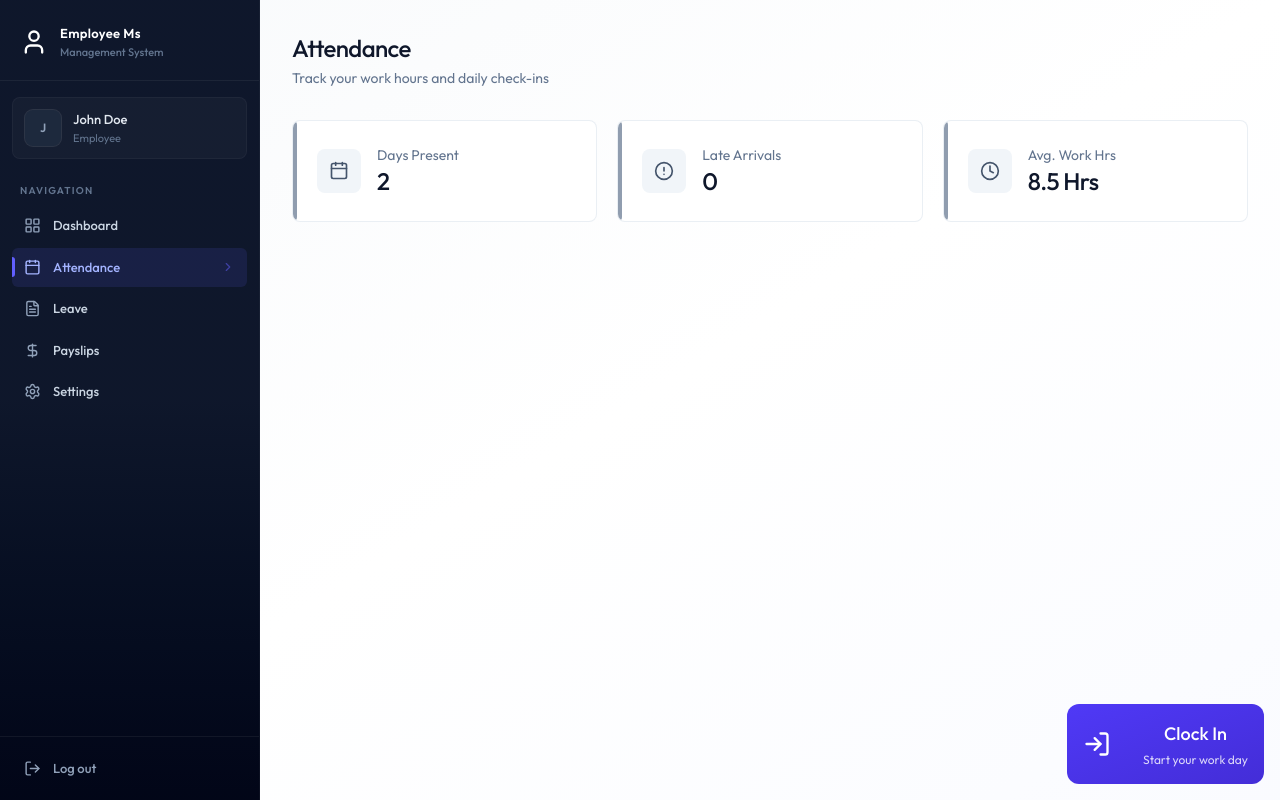
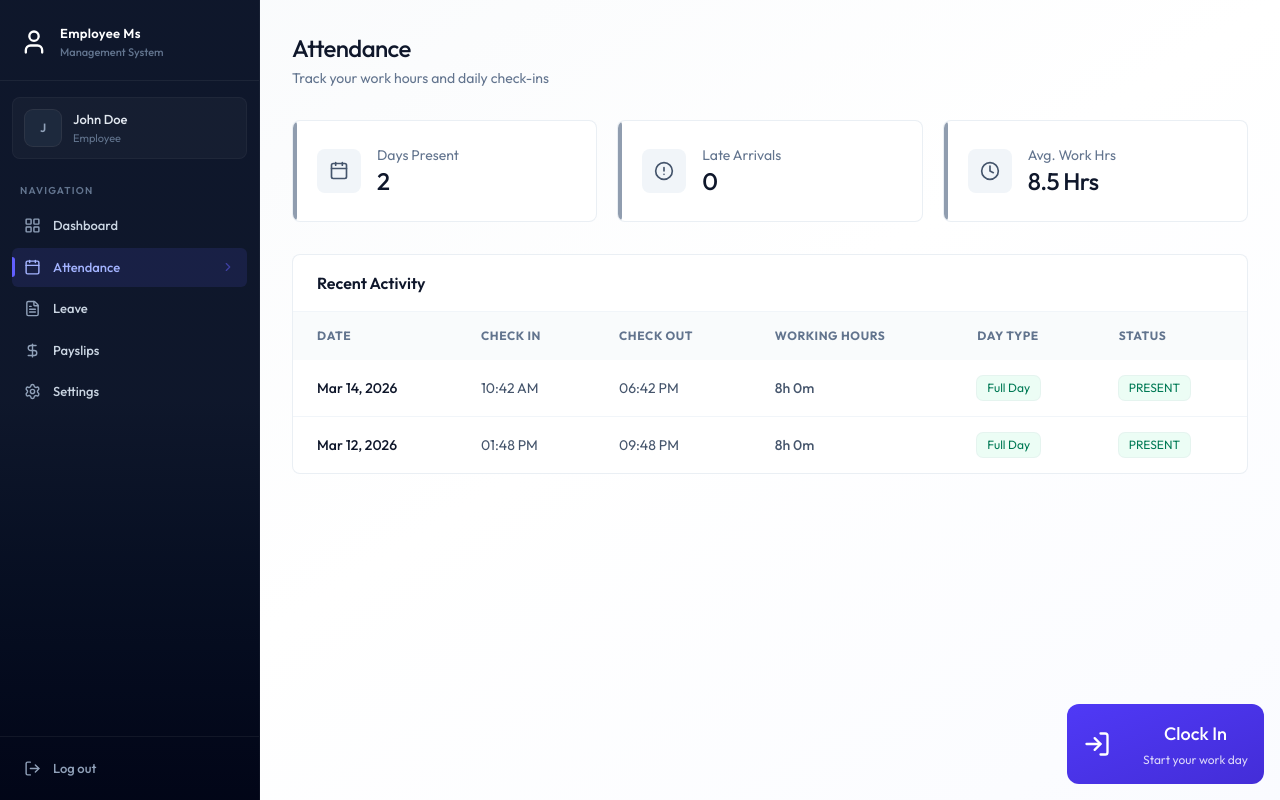
Before and after one commit to sheaf-hassan/employee_management_system, a React (Vite) app in the folder client/: page /attendance in a window 1280 px wide. Built offline with nearby package versions, Linux system fonts and the light colour scheme.

Commit message:
create attendance_history and mount it to the attendance page

```diff
--- a/client/package.json
+++ b/client/package.json
@@ -11,6 +11,7 @@
   },
   "dependencies": {
     "@tailwindcss/vite": "^4.3.1",
+    "date-fns": "^4.4.0",
     "lucide-react": "^1.18.0",
     "react": "^19.2.6",
     "react-dom": "^19.2.6",
--- a/client/src/components/attendance/AttendanceHistory.jsx
+++ b/client/src/components/attendance/AttendanceHistory.jsx
@@ -1,7 +1,69 @@
+import { getDayTypeDisplay, getWorkingHoursDisplay } from "../../assets/assets"
+import {format} from "date-fns"
 
-const AttendanceHistory = () => {
+const AttendanceHistory = ({history}) => {
   return (
-    <div>AttendanceHistory</div>
+    <div className="card overflow-hidden">
+      <div className="px-6 py-4 border-b border-slate-100">
+        <h3 className="font-semibold text-slate-900">Recent Activity</h3>
+      </div>
+      <div className="overflow-x-auto">
+        <table className="table-modern">
+            <thead>
+              <tr>
+                <th className="px-6 py-4">Date</th>
+                <th className="px-6 py-4">Check In</th>
+                <th className="px-6 py-4">Check Out</th>
+                <th className="px-6 py-4">Working Hours</th>
+                <th className="px-6 py-4">Day Type</th>
+                <th className="px-6 py-4">Status</th>
+              </tr>
+            </thead>
+            <tbody>
+              {history.length === 0 ? (
+                <tr>
+                  <td colSpan={6} className="text-center p-12 text-slate-400">
+                    No records found
+                  </td>
+                </tr>
+              ) : (
+                history.map((record)=>{
+                  const dayType = getDayTypeDisplay(record);
+                  return (
+                    <tr key={record._id || record.id}>
+                        <td className="px-6 py-4 font-medium text-slate-900">
+                          {format(new Date(record.date), "MMM dd, yyyy")}
+                        </td>
+
+                        <td className="px-6 py-4 text-slate-600">
+                          {record.checkIn ? format(new Date(record.checkIn), "hh:mm a") : "-"}
+                        </td>
+
+                        <td className="px-6 py-4 text-slate-600">
+                          {record.checkOut ? format(new Date(record.checkOut), "hh:mm a") : "-"}
+                        </td>
+
+                        <td className="px-6 py-4 text-slate-600 font-medium">
+                          {getWorkingHoursDisplay(record)}
+                        </td>
+
+                        <td className="px-6 py-4">
+                          {dayType.label !== "-" ? <span className={`badge ${dayType.className}`}>{dayType.label}</span> : "-"}
+                        </td>
+
+                        <td className="px-6 py-4">
+                          <span className={`badge ${record.status === "PRESENT" ? "badge-success" : record.status === "LATE" ? "badge-warning" : "badge-danger"}`}>
+                            {record.status}
+                          </span>
+                        </td>
+                    </tr>
+                  )
+                })
+              )}
+            </tbody>
+        </table>
+      </div>
+    </div>
   )
 }
 
--- a/client/src/pages/Attendance.jsx
+++ b/client/src/pages/Attendance.jsx
@@ -3,6 +3,7 @@
 import Loading from "../components/Loading"
 import CheckInButton from "../components/attendance/CheckInButton";
 import AttendanceStats from "../components/attendance/AttendanceStats";
+import AttendanceHistory from "../components/attendance/AttendanceHistory";
 
 const Attendance = () => {
 
@@ -45,6 +46,7 @@
       )}
 
       <AttendanceStats history={history}/>
+      <AttendanceHistory history={history}/>
     </div>
   )
 }
```
Also changed, not shown: 1 other file (tests, documents, lock files or other folders).
